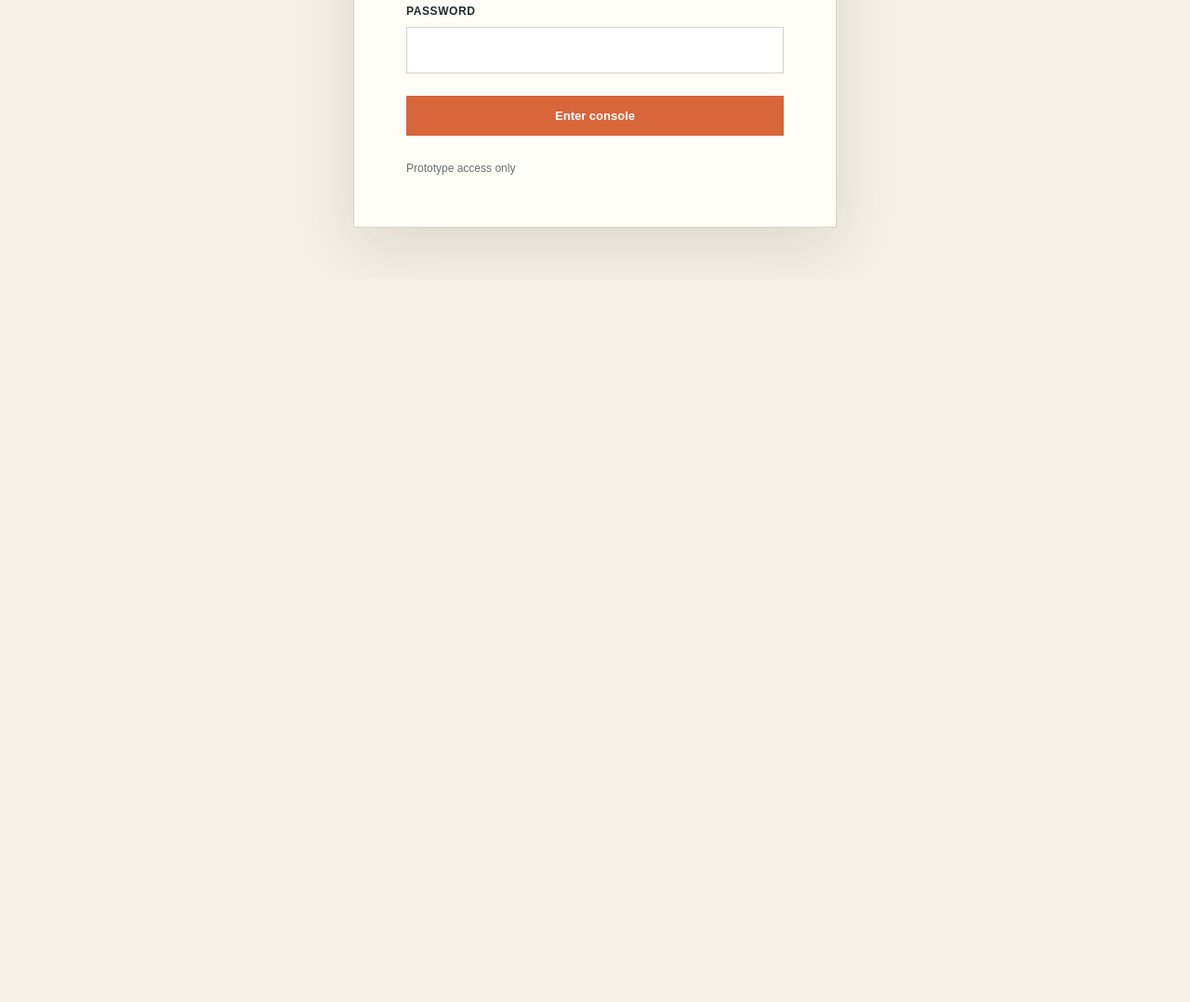
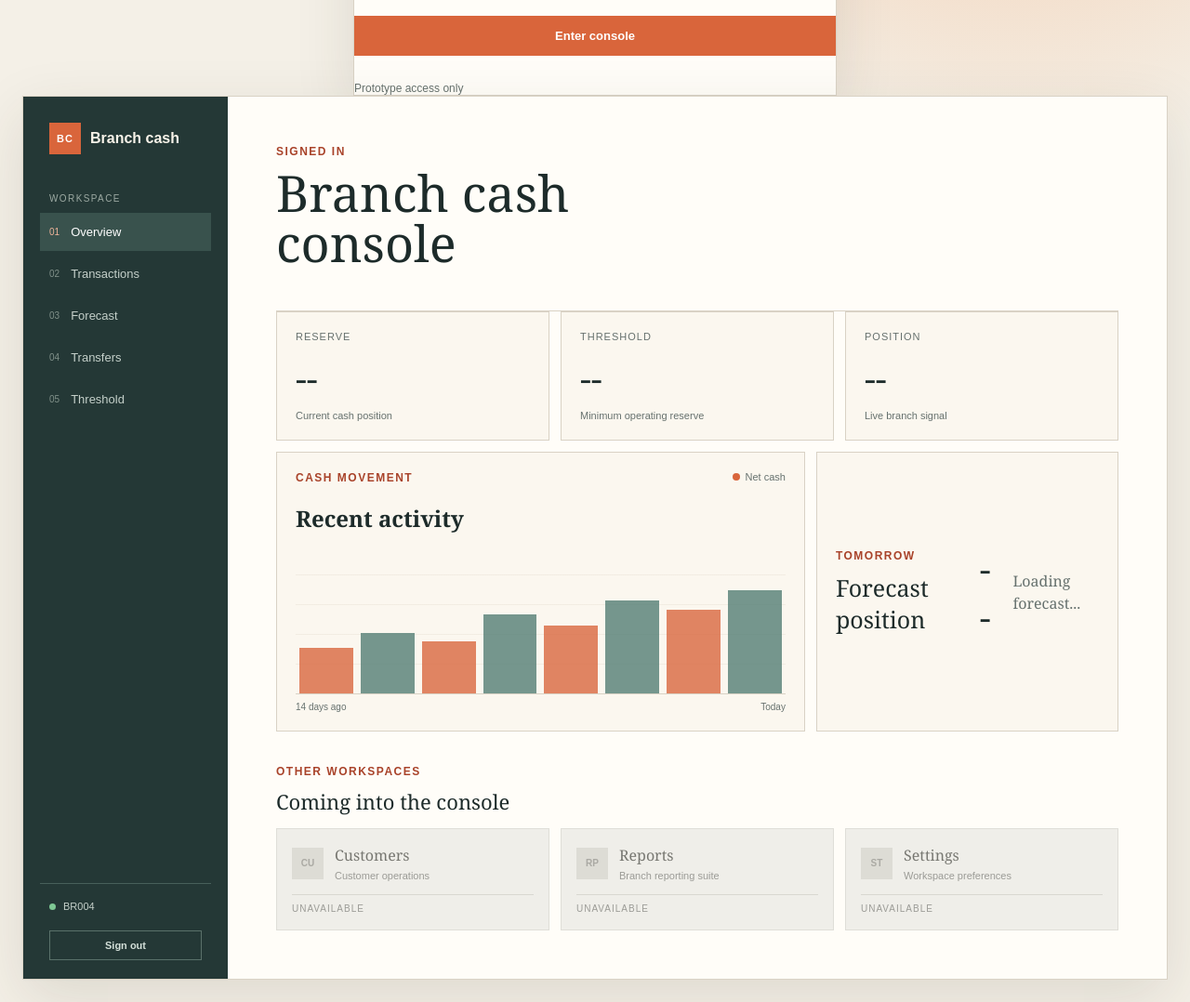
Before and after one commit to vipul127/ofss-bank-project, a website: page ojet-client/src/index.html in a window 1280 px wide. Shown: the part 500-1578 px from the top of the page at 93% size. Before the commit the page ends 800 px from the top, so only its background shows below. Drawn offline with Linux system fonts and the light colour scheme.

Commit message:
fixed and connected to fronted

```diff
--- a/ojet-client/src/css/app.css
+++ b/ojet-client/src/css/app.css
@@ -19,7 +19,7 @@ body {
 }
 
 .app-shell { min-height: 100vh; display: grid; place-items: center; padding: 24px; }
-.login-panel, .console-panel { width: min(100%, 1060px); padding: clamp(28px, 5vw, 56px); background: var(--panel); border: 1px solid var(--line); box-shadow: 0 20px 60px rgba(60, 48, 34, .12); }
+.login-panel, .console-panel { width: min(100%, 1240px); background: var(--panel); border: 1px solid var(--line); box-shadow: 0 20px 60px rgba(60, 48, 34, .12); }
 .login-panel { max-width: 520px; }
 .brand-mark { display: grid; place-items: center; width: 48px; height: 48px; margin-bottom: 36px; color: #fff; background: var(--accent); font: 700 15px Arial, sans-serif; letter-spacing: 1px; }
 .eyebrow { margin: 0 0 10px; color: var(--accent-dark); font: 700 12px Arial, sans-serif; letter-spacing: 1.5px; text-transform: uppercase; }
@@ -34,19 +34,49 @@ button:hover { background: var(--accent-dark); }
 .secondary-button { margin-top: 28px; background: var(--ink); }
 .form-error { margin: 8px 0 0; color: #a12f2f; font: 14px Arial, sans-serif; }
 .prototype-note { margin: 28px 0 0; color: var(--muted); font: 12px Arial, sans-serif; }
-.console-header { display: flex; align-items: flex-start; justify-content: space-between; gap: 28px; }
-.tab-nav { display: flex; flex-wrap: wrap; gap: 8px; margin: 42px 0 28px; padding-bottom: 12px; border-bottom: 1px solid var(--line); }
-.tab-button { margin: 0; padding: 9px 12px; color: var(--muted); background: transparent; border-bottom: 2px solid transparent; }
-.tab-button:hover, .tab-button.active { color: var(--ink); background: #f2e8d9; border-bottom-color: var(--accent); }
+.console-panel { display: grid; grid-template-columns: 220px minmax(0, 1fr); padding: 0; overflow: hidden; }
+.console-sidebar { display: flex; flex-direction: column; min-height: 760px; padding: 28px 18px 20px; color: #f8f3e9; background: #243836; }
+.sidebar-brand { display: flex; align-items: center; gap: 10px; padding: 0 10px 42px; font: 16px Arial, sans-serif; }
+.sidebar-brand .brand-mark { width: 34px; height: 34px; margin: 0; background: var(--accent); font-size: 11px; }
+.sidebar-label { margin: 0 10px 10px; color: #9daaa3; font: 10px Arial, sans-serif; letter-spacing: 1.4px; text-transform: uppercase; }
+.sidebar-nav { display: grid; gap: 4px; }
+.tab-button { display: flex; align-items: center; gap: 12px; width: 100%; margin: 0; padding: 13px 10px; color: #c5d0ca; background: transparent; border: 0; text-align: left; font: 13px Arial, sans-serif; cursor: pointer; }
+.tab-button span { color: #81918a; font-size: 10px; }
+.tab-button:hover, .tab-button.active { color: #fff; background: #39524d; border: 0; }
+.tab-button.active span { color: #efb49a; }
+.sidebar-footer { display: grid; grid-template-columns: auto 1fr; align-items: center; gap: 8px; margin-top: auto; padding: 18px 10px 0; border-top: 1px solid #47605a; color: #c5d0ca; font: 11px Arial, sans-serif; }
+.status-dot { width: 7px; height: 7px; background: #7ec894; border-radius: 50%; }
+.sidebar-logout { grid-column: 1 / -1; margin: 12px 0 0; padding: 9px 0; color: #d3dfd8; background: transparent; border: 1px solid #5a716a; font-size: 11px; }
+.sidebar-logout:hover { background: #39524d; }
+.console-main { min-width: 0; padding: clamp(28px, 5vw, 52px); }
+.console-header { display: flex; align-items: flex-start; justify-content: space-between; gap: 28px; padding-bottom: 30px; border-bottom: 1px solid var(--line); }
 .dashboard-section { min-height: 260px; }
 .metric-grid { display: grid; grid-template-columns: repeat(3, 1fr); gap: 12px; }
 .metric-card, .data-card { padding: 20px; background: #fbf7ef; border: 1px solid var(--line); }
 .metric-card span { display: block; margin-bottom: 12px; color: var(--muted); font: 11px Arial, sans-serif; letter-spacing: 1px; text-transform: uppercase; }
+.metric-card small { display: block; margin-top: 9px; color: var(--muted); font: 11px Arial, sans-serif; }
 .metric-card strong, .forecast-card > strong { font-size: clamp(24px, 4vw, 38px); font-weight: 400; }
-.forecast-card { display: flex; align-items: center; justify-content: space-between; gap: 20px; margin-top: 12px; }
+.overview-grid { display: grid; grid-template-columns: minmax(0, 1.4fr) minmax(250px, .8fr); gap: 12px; margin-top: 12px; }
+.chart-card { min-height: 250px; }
+.card-heading { display: flex; justify-content: space-between; gap: 16px; }
+.chart-key { color: var(--muted); font: 11px Arial, sans-serif; }
+.chart-key i { display: inline-block; width: 8px; height: 8px; margin-right: 5px; background: var(--accent); border-radius: 50%; }
+.cash-chart { display: flex; align-items: end; gap: 8px; height: 130px; margin-top: 24px; padding: 0 4px; border-bottom: 1px solid var(--line); background: repeating-linear-gradient(to top, transparent 0, transparent 31px, #e9e2d6 32px); }
+.cash-chart span { flex: 1; min-width: 8px; background: var(--accent); opacity: .78; }
+.cash-chart span:nth-child(even) { background: #507c72; }
+.chart-axis { display: flex; justify-content: space-between; margin-top: 8px; color: var(--muted); font: 10px Arial, sans-serif; }
+.forecast-card { display: flex; align-items: center; justify-content: space-between; gap: 20px; }
 .forecast-card h2, .section-heading h2 { margin: 0; font-size: 25px; font-weight: 400; }
 .muted-text { color: var(--muted); line-height: 1.5; }
 .section-heading { margin-bottom: 18px; }
+.mock-heading { margin: 36px 0 14px; }
+.mock-heading h2 { margin: 0; font-size: 22px; font-weight: 400; }
+.mock-grid { display: grid; grid-template-columns: repeat(3, 1fr); gap: 12px; }
+.mock-card { display: grid; grid-template-columns: auto 1fr; gap: 12px; align-items: center; min-height: 110px; padding: 16px; color: #9b9b96; background: #efeee9; border: 1px solid #dfded8; }
+.mock-icon { display: grid; place-items: center; width: 34px; height: 34px; color: #aaa9a3; background: #dddcd5; font: 700 10px Arial, sans-serif; }
+.mock-card h3 { margin: 0 0 5px; color: #777771; font: 16px Georgia, serif; }
+.mock-card p { margin: 0; font: 11px Arial, sans-serif; }
+.mock-card b { grid-column: 1 / -1; padding-top: 9px; border-top: 1px solid #d9d8d1; font: 10px Arial, sans-serif; letter-spacing: 1px; text-transform: uppercase; }
 .data-list { border-top: 1px solid var(--line); }
 .list-row { display: flex; justify-content: space-between; gap: 20px; padding: 16px 4px; border-bottom: 1px solid var(--line); }
 .list-row small { display: block; margin-top: 5px; color: var(--muted); font: 12px Arial, sans-serif; }
@@ -55,8 +85,13 @@ button:hover { background: var(--accent-dark); }
 .inline-form input { width: 180px; }
 
 @media (max-width: 560px) {
+  .console-panel { display: block; }
+  .console-sidebar { min-height: auto; padding: 18px; }
+  .sidebar-brand { padding-bottom: 18px; }
+  .sidebar-nav { grid-template-columns: repeat(2, 1fr); }
+  .sidebar-footer { margin-top: 18px; }
   .console-header { display: block; }
-  .console-header .secondary-button { width: 100%; }
   .metric-grid { grid-template-columns: 1fr; }
+  .overview-grid, .mock-grid { grid-template-columns: 1fr; }
   .forecast-card { display: block; }
 }
--- a/ojet-client/src/index.html
+++ b/ojet-client/src/index.html
@@ -60,51 +60,41 @@
       </section>
 
       <section id="console-view" class="console-panel" aria-labelledby="console-title" hidden>
+        <aside class="console-sidebar">
+          <div class="sidebar-brand"><span class="brand-mark">BC</span><strong>Branch cash</strong></div>
+          <p class="sidebar-label">Workspace</p>
+          <nav class="sidebar-nav" aria-label="Console sections">
+            <button class="tab-button active" data-section="overview" type="button"><span>01</span>Overview</button>
+            <button class="tab-button" data-section="transactions" type="button"><span>02</span>Transactions</button>
+            <button class="tab-button" data-section="forecast" type="button"><span>03</span>Forecast</button>
+            <button class="tab-button" data-section="transfers" type="button"><span>04</span>Transfers</button>
+            <button class="tab-button" data-section="settings" type="button"><span>05</span>Threshold</button>
+          </nav>
+          <div class="sidebar-footer"><span class="status-dot"></span><span id="sidebar-role">BR004</span><button id="logout-button" class="sidebar-logout" type="button">Sign out</button></div>
+        </aside>
+        <main class="console-main">
           <header class="console-header">
-          <div>
-            <p class="eyebrow">Signed in</p>
-            <h1 id="console-title">Branch cash console</h1>
-            <p id="branch-summary" class="branch-summary"></p>
-          </div>
-          <button id="logout-button" class="secondary-button" type="button">Sign out</button>
+            <div><p class="eyebrow">Signed in</p><h1 id="console-title">Branch cash console</h1><p id="branch-summary" class="branch-summary"></p></div>
           </header>
-        <nav class="tab-nav" aria-label="Console sections">
-          <button class="tab-button active" data-section="overview" type="button">Overview</button>
-          <button class="tab-button" data-section="transactions" type="button">Transactions</button>
-          <button class="tab-button" data-section="forecast" type="button">Forecast</button>
-          <button class="tab-button" data-section="transfers" type="button">Transfers</button>
-          <button class="tab-button" data-section="settings" type="button">Threshold</button>
-        </nav>
           <p id="dashboard-error" class="form-error" role="alert" hidden></p>
           <section class="dashboard-section" data-panel="overview">
             <div class="metric-grid">
-            <article class="metric-card"><span>Reserve</span><strong id="reserve-value">--</strong></article>
-            <article class="metric-card"><span>Threshold</span><strong id="threshold-value">--</strong></article>
-            <article class="metric-card"><span>Position</span><strong id="status-value">--</strong></article>
+              <article class="metric-card"><span>Reserve</span><strong id="reserve-value">--</strong><small>Current cash position</small></article>
+              <article class="metric-card"><span>Threshold</span><strong id="threshold-value">--</strong><small>Minimum operating reserve</small></article>
+              <article class="metric-card"><span>Position</span><strong id="status-value">--</strong><small>Live branch signal</small></article>
             </div>
-          <article class="data-card forecast-card">
-            <div><p class="eyebrow">Tomorrow</p><h2>Forecast position</h2></div>
-            <strong id="forecast-value">--</strong>
-            <p id="forecast-band" class="muted-text">Loading forecast...</p>
-          </article>
+            <div class="overview-grid">
+              <article class="data-card chart-card"><div class="card-heading"><div><p class="eyebrow">Cash movement</p><h2>Recent activity</h2></div><span class="chart-key"><i></i>Net cash</span></div><div class="cash-chart" aria-label="Recent cash movement graph"><span style="height: 38%"></span><span style="height: 51%"></span><span style="height: 44%"></span><span style="height: 66%"></span><span style="height: 57%"></span><span style="height: 78%"></span><span style="height: 70%"></span><span style="height: 86%"></span></div><div class="chart-axis"><span>14 days ago</span><span>Today</span></div></article>
+              <article class="data-card forecast-card"><div><p class="eyebrow">Tomorrow</p><h2>Forecast position</h2></div><strong id="forecast-value">--</strong><p id="forecast-band" class="muted-text">Loading forecast...</p></article>
+            </div>
+            <div class="section-heading mock-heading"><p class="eyebrow">Other workspaces</p><h2>Coming into the console</h2></div>
+            <div class="mock-grid"><article class="mock-card"><span class="mock-icon">CU</span><div><h3>Customers</h3><p>Customer operations</p></div><b>Unavailable</b></article><article class="mock-card"><span class="mock-icon">RP</span><div><h3>Reports</h3><p>Branch reporting suite</p></div><b>Unavailable</b></article><article class="mock-card"><span class="mock-icon">ST</span><div><h3>Settings</h3><p>Workspace preferences</p></div><b>Unavailable</b></article></div>
           </section>
-        <section class="dashboard-section" data-panel="transactions" hidden>
-          <div class="section-heading"><div><p class="eyebrow">Live feed</p><h2>Recent transactions</h2></div></div>
-          <div id="transactions-list" class="data-list"></div>
-        </section>
-        <section class="dashboard-section" data-panel="forecast" hidden>
-          <div class="section-heading"><div><p class="eyebrow">Planning view</p><h2>Branch forecast</h2></div></div>
-          <div id="forecast-detail" class="data-card"></div>
-        </section>
-        <section class="dashboard-section" data-panel="transfers" hidden>
-          <div class="section-heading"><div><p class="eyebrow">Workflow</p><h2>Transfer requests</h2></div></div>
-          <div id="transfers-list" class="data-list"></div>
-        </section>
-        <section class="dashboard-section" data-panel="settings" hidden>
-          <div class="section-heading"><div><p class="eyebrow">Branch setting</p><h2>Cash threshold</h2></div></div>
-          <form id="threshold-form" class="inline-form"><label for="threshold-input">Minimum reserve percentage</label><input id="threshold-input" type="number" min="0" max="100" step="0.01" required><button type="submit">Save threshold</button></form>
-          <p id="threshold-message" class="muted-text"></p>
-        </section>
+          <section class="dashboard-section" data-panel="transactions" hidden><div class="section-heading"><div><p class="eyebrow">Live feed</p><h2>Recent transactions</h2></div></div><div id="transactions-list" class="data-list"></div></section>
+          <section class="dashboard-section" data-panel="forecast" hidden><div class="section-heading"><div><p class="eyebrow">Planning view</p><h2>Branch forecast</h2></div></div><div id="forecast-detail" class="data-card"></div></section>
+          <section class="dashboard-section" data-panel="transfers" hidden><div class="section-heading"><div><p class="eyebrow">Workflow</p><h2>Transfer requests</h2></div></div><div id="transfers-list" class="data-list"></div></section>
+          <section class="dashboard-section" data-panel="settings" hidden><div class="section-heading"><div><p class="eyebrow">Branch setting</p><h2>Cash threshold</h2></div></div><form id="threshold-form" class="inline-form"><label for="threshold-input">Minimum reserve percentage</label><input id="threshold-input" type="number" min="0" max="100" step="0.01" required><button type="submit">Save threshold</button></form><p id="threshold-message" class="muted-text"></p></section>
+        </main>
       </section>
 
 
--- a/ojet-client/src/js/root.js
+++ b/ojet-client/src/js/root.js
@@ -12,7 +12,7 @@
  * object in the callback
  */
 require(['ojs/ojbootstrap', 'ojs/ojcontext', 'knockout', 'ojs/ojknockout', './services/apiClient'],
-  function (Bootstrap, Context, ko, apiClient) {
+  function (Bootstrap, Context, ko, ojKnockout, apiClient) {
     Bootstrap.whenDocumentReady().then(
       function () {
         function init() {
@@ -72,6 +72,7 @@ require(['ojs/ojbootstrap', 'ojs/ojcontext', 'knockout', 'ojs/ojknockout', './se
             loginView.hidden = true;
             consoleView.hidden = false;
             branchSummary.textContent = username + ' is assigned to ' + account.role + ' - ' + account.branchName + '.';
+            document.getElementById('sidebar-role').textContent = account.role;
             loadDashboard(account);
           }
 
```
Also changed, not shown: 4 other files. Lines whose indentation alone changed are shown as unchanged.
